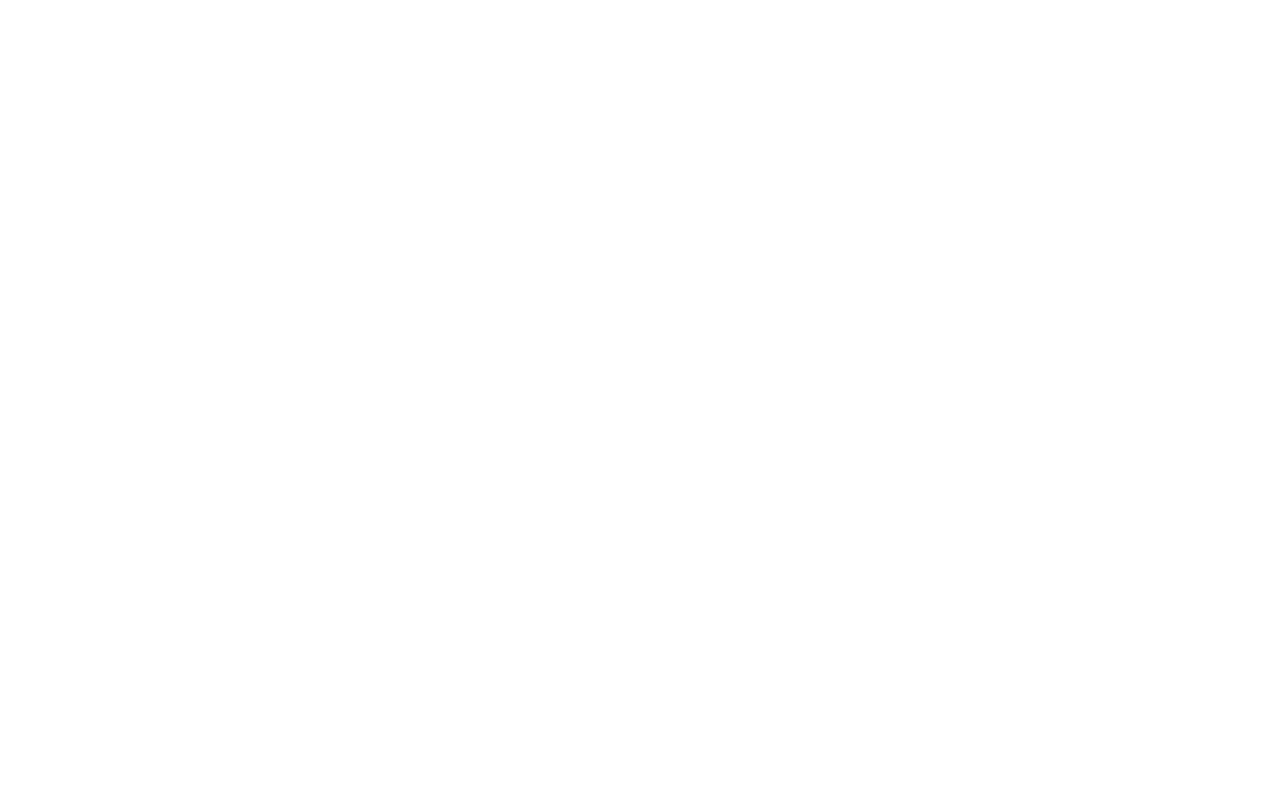
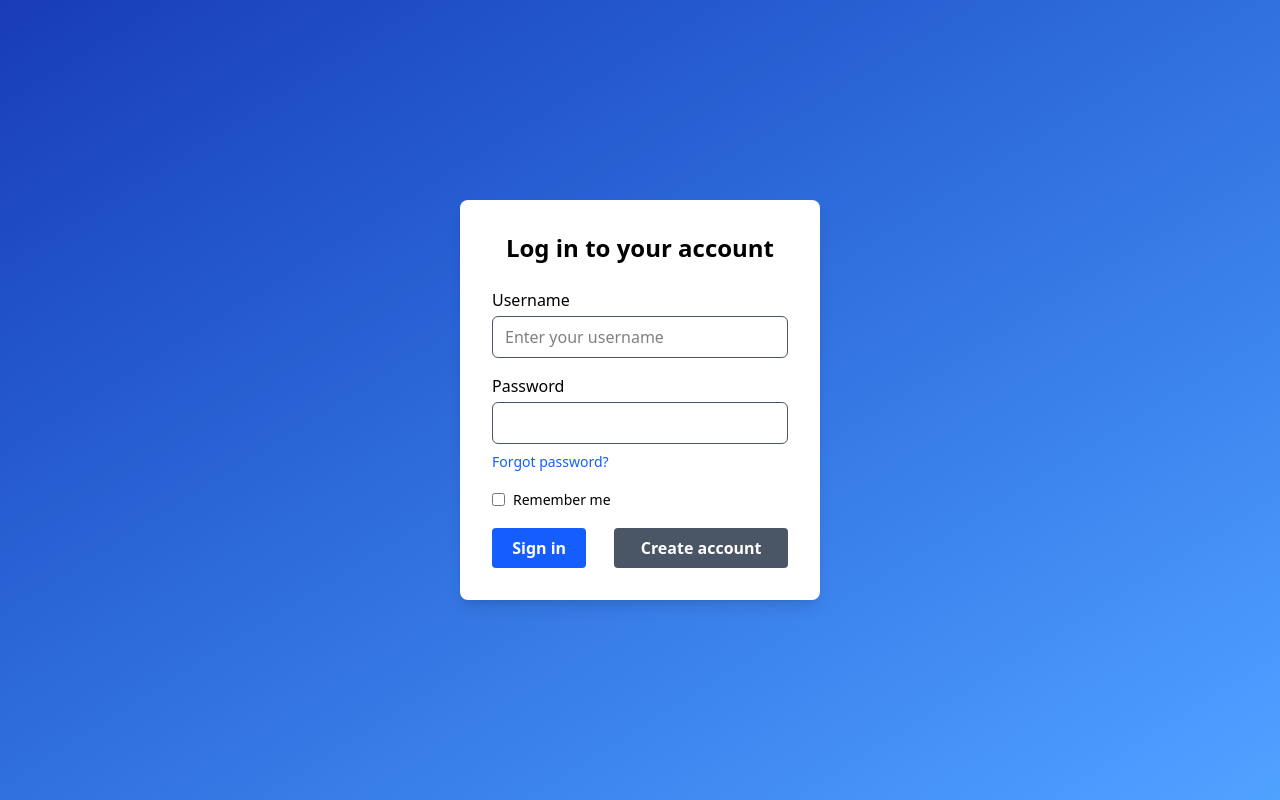
Before and after one commit to ben781105/startfront, a React (Vite) app: page /login in a window 1280 px wide. Before the commit this address had no page. Built offline with nearby package versions, Linux system fonts and the light colour scheme.

Commit message:
worked on Authentication

```diff
--- a/src/App.jsx
+++ b/src/App.jsx
@@ -1,12 +1,17 @@
 import { BrowserRouter,Routes,Route } from "react-router-dom"
 import Homepage from "./components/homepage"
 import Dashboard from "./components/dashboard/dashboardLayout.jsx"
+import LoginForm from "./components/login.jsx"
+import RegisterForm from "./components/register.jsx"
+import ProtectedRoute from "./protectedRoute.jsx"
 function App(){
    return (
      <BrowserRouter>
        <Routes>
         <Route path="/" element={<Homepage/>}/>
-        <Route path="/dashboard" element={<Dashboard/>}/>
+        <Route path="/dashboard" element={<ProtectedRoute><Dashboard /></ProtectedRoute>} />
+        <Route path="/login" element={<LoginForm/>}/>
+        <Route path="/register" element={<RegisterForm/>}/>
        </Routes>
      </BrowserRouter>
   )
--- a/src/api.js
+++ b/src/api.js
@@ -1,7 +1,6 @@
 import axios from 'axios';
 import { jwtDecode } from 'jwt-decode';
-import { store } from './store/store';
-import { logout } from './store/features/user/userSlice';
+//import { logout } from './store/features/user/userSlice';
 
 const API_URL = 'http://127.0.0.1:8000/api/';
 
@@ -24,7 +23,6 @@
           token = response.data.access;
           localStorage.setItem('access', token);
         } catch (err) {
-          store.dispatch(logout());
           return Promise.reject(err);
         }
       }
--- a/src/components/globalcomponents/navbar.jsx
+++ b/src/components/globalcomponents/navbar.jsx
@@ -1,7 +1,10 @@
 import { useState } from "react";
 import menu from '../../assets/svgs/menu.svg';
 import { useNavigate } from "react-router-dom";
+//import { useSelector } from "react-redux";
 function Navbar() {
+
+
   const [isOpen, setIsOpen] = useState(false);
    const navLinks = ["Home", "About", "Features", "Pricing", "FAQ's", ];
 
@@ -10,7 +13,6 @@
       setIsOpen(false);
       navigate('/dashboard');
   };
-
 
   return (
     <nav className="flex flex-col z-50 fixed top-0 left-0 right-0    bg-red-300 gap-2 p-3 pl-5 pr-5 md:flex-row md:items-center md:justify-between md:gap-40">
--- /dev/null
+++ b/src/components/login.jsx
@@ -0,0 +1,108 @@
+import { useForm } from "react-hook-form";
+import { useNavigate ,useLocation} from "react-router-dom";
+import { useSelector,useDispatch } from "react-redux";
+import { loginUser } from "../store/features/user/userSlice";
+import { useEffect } from "react";
+const LoginForm = () => {
+
+    const {error,isAuthenticated} = useSelector((state) => state.user)
+
+    const dispatch = useDispatch();
+    const navigate = useNavigate();
+    const location = useLocation();
+    const from = location.state?.from?.pathname || "/dashboard";
+
+    useEffect(()=>{
+        if(isAuthenticated){
+            navigate('/dashboard')
+            navigate(from, { replace: true });
+        }
+    },[isAuthenticated,navigate,from])
+
+  const {
+    register,
+    handleSubmit,
+    formState: { errors },
+  } = useForm();
+
+  const onSubmit = (data) => {
+    dispatch(loginUser(data))
+
+  };
+
+  return (
+    <div className="min-h-screen flex items-center justify-center bg-gradient-to-br from-blue-800 to-blue-400">
+      <form
+        onSubmit={handleSubmit(onSubmit)}
+        className="bg-white rounded-lg shadow-lg p-8 w-90"
+      >
+        <h2 className="text-2xl font-semibold text-center mb-6">
+          Log in to your account
+        </h2>
+
+        <div className="mb-4">
+          <label className="block text-base font-medium mb-1" htmlFor="username">
+            Username
+          </label>
+          <input
+            id="username"
+            type="text"
+            placeholder="Enter your username"
+            {...register("username", { required: "Username is required" })}
+            className="w-full px-3 py-2 border border-gray-600 rounded-md focus:outline-none  focus:border-blue-400"
+          />
+          {errors.username && (
+            <p className="text-red-500 text-sm mt-1">{errors.username.message}</p>
+          )}
+        </div>
+
+        <div className="mb-2">
+          <label className="block text-base font-medium mb-1" htmlFor="password">
+            Password
+          </label>
+          <input
+            id="password"
+            type="password"
+            {...register("password", { required: "Password is required" })}
+            className="w-full px-3 py-2 border border-gray-600 rounded-md focus:outline-none  focus:border-blue-400"
+          />
+          {errors.password && (
+            <p className="text-red-500 text-sm mt-1">{errors.password.message}</p>
+          )}
+        </div>
+          {error && <p className="text-red-500 text-sm mb-2">{error.detail || "Login failed"}</p>}
+        <div className="flex justify-between items-center mb-4 text-sm">
+          <a href="#" className="text-blue-600 hover:underline">
+            Forgot password?
+          </a>
+        </div>
+
+        <div className="mb-4">
+          <label className="inline-flex items-center">
+            <input type="checkbox" className="form-checkbox" />
+            <span className="ml-2 text-sm">Remember me</span>
+          </label>
+        </div>
+
+        <div className="flex justify-between gap-7">
+          <button
+            type="submit"
+            className="bg-blue-600 hover:bg-blue-700 text-white font-semibold py-2 px-4 rounded w-[50%]"
+          >
+           Sign in
+          </button>
+
+          <button
+            type="button"
+            onClick={() => navigate("/register")}
+            className="bg-gray-600 hover:bg-gray-700 text-white font-semibold py-2 px-4 rounded w-full"
+          >
+            Create account
+          </button>
+        </div>
+      </form>
+    </div>
+  );
+};
+
+export default LoginForm;
--- /dev/null
+++ b/src/components/register.jsx
@@ -0,0 +1,148 @@
+import { useForm } from "react-hook-form";
+import { Link, useNavigate} from "react-router-dom";
+import api from "../api";
+import { useState } from "react"
+import { loginUser } from "../store/features/user/userSlice";
+import { useDispatch } from "react-redux";
+import { useLocation } from "react-router-dom";
+const RegisterForm = () => {
+
+  const navigate = useNavigate();
+  const dispatch = useDispatch();
+  const location = useLocation();
+  const from = location.state?.from?.pathname || '/dashboard';
+  const [error, setError] = useState("");
+
+
+  const {
+    register,
+    handleSubmit,
+    formState: { errors },
+  } = useForm();
+
+  const onSubmit = async (data) => {
+    try{
+        const response = await api.post('/register/',{
+            username: data.username,
+            password: data.password,
+            phone_number:data.phone_number,
+        })
+
+        console.log(response.data)
+
+         await dispatch(loginUser({ username: data.username, password: data.password })).unwrap()
+         navigate(from, { replace: true });
+    }
+    catch(error){
+       const errorMessage=
+        error?.response?.data?.username?.[0] ||
+        error?.response?.data?.password?.[0] ||
+        error?.response?.data?.phone_number?.[0]
+
+        setError(errorMessage)
+    }
+
+  };
+
+  return (
+    <div className="min-h-screen flex items-center justify-center bg-gradient-to-br from-blue-800 to-blue-400">
+      <form
+        onSubmit={handleSubmit(onSubmit)}
+        className="bg-white rounded-lg shadow-lg p-8 w-[380px]"
+      >
+        <h2 className="text-2xl font-semibold text-center mb-6">
+          Create your account
+        </h2>
+
+
+        <div className="mb-4">
+          <input
+            type="text"
+            placeholder="Name"
+            {...register("username", { required: "username is required" })}
+            className="w-full px-3 py-2 border border-gray-600 rounded-md focus:outline-none  focus:border-blue-400"
+          />
+          {errors.name && (
+            <p className="text-red-500 text-sm mt-1">{errors.name.message}</p>
+          )}
+        </div>
+
+
+        <div className="mb-4">
+          <input
+            type="email"
+            placeholder="Email"
+            {...register("email", {
+              required: "Email is required",
+              pattern: {
+                value: /^\S+@\S+$/i,
+                message: "Enter a valid email",
+              },
+            })}
+            className="w-full px-3 py-2 border border-gray-600 rounded-md focus:outline-none  focus:border-blue-400"
+          />
+          {errors.email && (
+            <p className="text-red-500 text-sm mt-1">{errors.email.message}</p>
+          )}
+        </div>
+
+
+        <div className="mb-4">
+          <input
+            type="tel"
+            placeholder="Primary Phone Number"
+            {...register("phone_number", {
+              required: "Phone number is required",
+              minLength: {
+                value: 10,
+                message: "Enter a valid phone number",
+              },
+            })}
+            className="w-full px-3 py-2 border border-gray-600 rounded-md focus:outline-none  focus:border-blue-400"
+          />
+          {errors.phone && (
+            <p className="text-red-500 text-sm mt-1">{errors.phone.message}</p>
+          )}
+        </div>
+
+
+        <div className="mb-4">
+          <input
+            type="password"
+            placeholder="Password"
+            {...register("password", {
+              required: "Password is required",
+              minLength: {
+                value: 6,
+                message: "Password must be at least 6 characters",
+              },
+            })}
+            className="w-full px-3 py-2 border border-gray-600 rounded-md focus:outline-none  focus:border-blue-400"
+          />
+          {errors.password && (
+            <p className="text-red-500 text-sm mt-1">{errors.password.message}</p>
+          )}
+        </div>
+
+
+
+           {error && <p className="text-red-500 text-sm mb-3">{error}</p>}
+
+        <button
+          type="submit"
+          className="bg-blue-600 hover:bg-blue-700 mt-3 text-white font-semibold py-2 px-4 rounded w-full"
+        >
+          Create account
+        </button>
+
+        <div className="mt-4 text-center">
+          <Link to="/login" className="text-blue-600 hover:underline text-sm">
+            Back to login
+          </Link>
+        </div>
+      </form>
+    </div>
+  );
+};
+
+export default RegisterForm;
--- a/src/protectRoute.jsx
+++ /dev/null
@@ -1,10 +0,0 @@
-import { useSelector } from 'react-redux';
-import { Navigate } from 'react-router-dom';
-
-const ProtectedRoute = ({ children }) => {
-  const isAuthenticated = useSelector((state) => state.user.isAuthenticated);
-
-  return isAuthenticated ? children : <Navigate to="/login" />;
-};
-
-export default ProtectedRoute;
--- /dev/null
+++ b/src/protectedRoute.jsx
@@ -0,0 +1,17 @@
+// protectRoute.jsx
+import { useSelector } from "react-redux";
+import { Navigate, useLocation } from "react-router-dom";
+
+const ProtectedRoute = ({ children }) => {
+  const isAuthenticated = useSelector((state) => state.user.isAuthenticated);
+  const location = useLocation();
+
+  if (!isAuthenticated) {
+
+    return <Navigate to="/login" state={{ from: location }} replace />;
+  }
+
+  return children;
+};
+
+export default ProtectedRoute;
```
Also changed, not shown: src/store/features/user/userSlice.js (+39 -36 lines).
